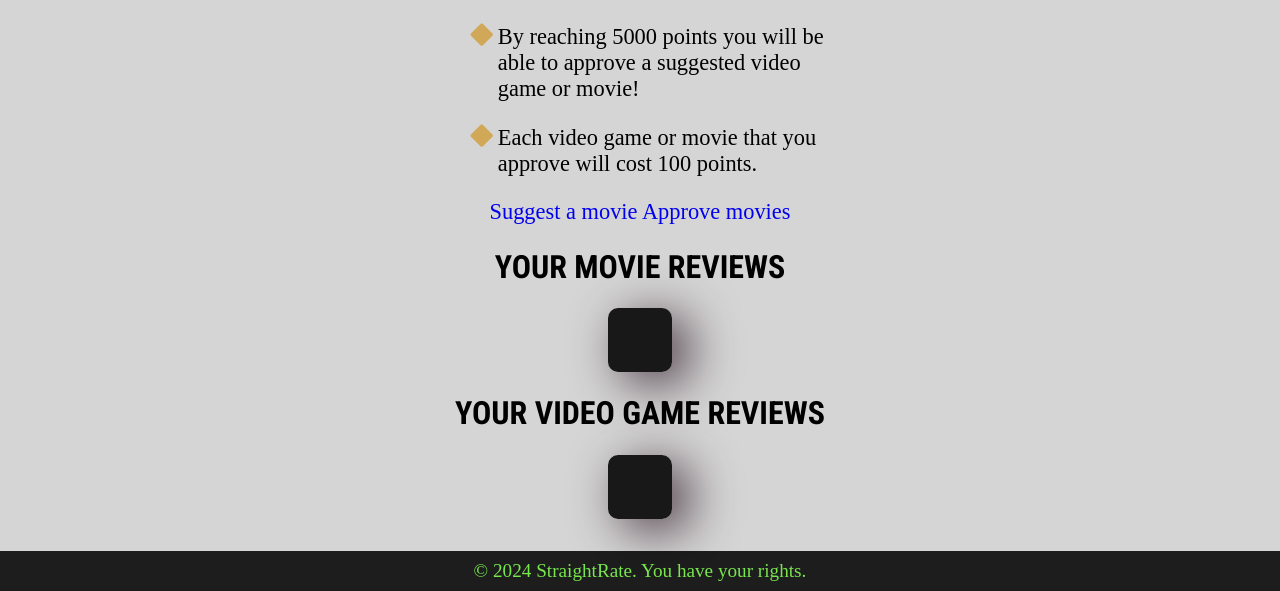
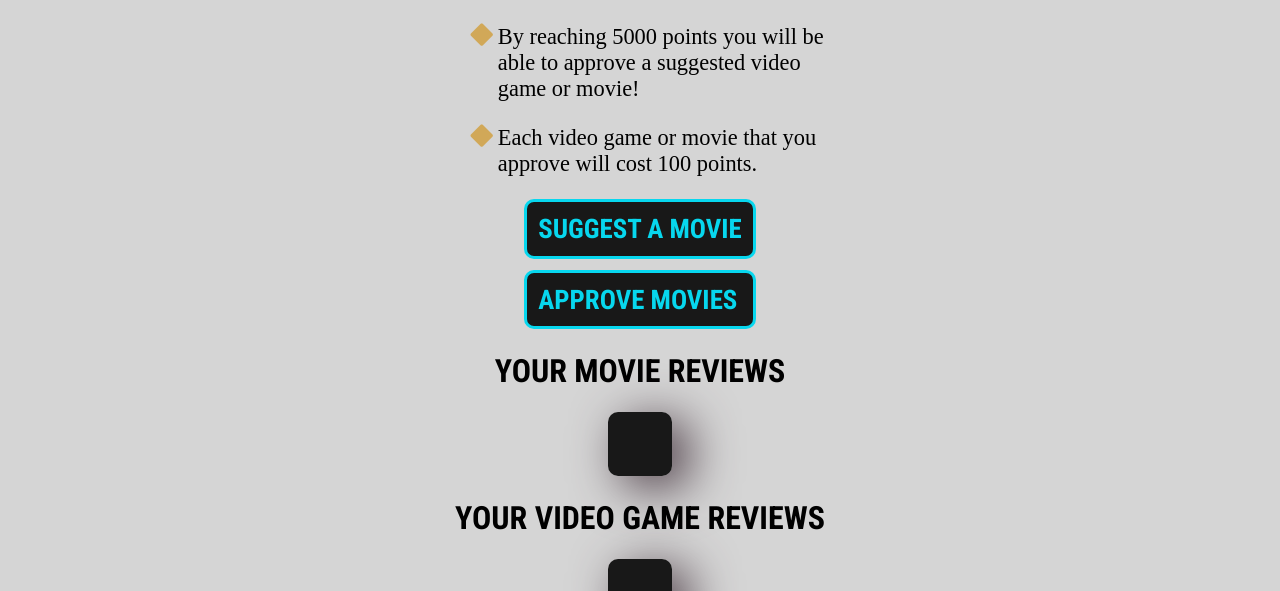
Before and after one commit to lefcho/StraightRate_2.0, a Django app: template templates/users/view-profile.html in a window 1280 px wide. Shown: the part 1289-1880 px from the top of the page. Run offline with Django 5.2, Linux system fonts and the light colour scheme; the template is opened without the code that fills it: values that come from a table or form of the project are taken from there, others are empty; the visitor is signed in with stand-in values (Sample User, id 1); some libraries are stand-ins or nearby versions; some web fonts are replaced.

Commit message:
updated: css to suggest / approve buttons

```diff
--- a/static/styles/profile.css
+++ b/static/styles/profile.css
@@ -52,7 +52,7 @@
     color: rgba(127, 255, 0, 0.8);
 }
 
-.points-info{
+.points-info {
     font-size: 1.4em;
     margin: 0 auto;
     width: 60%;
@@ -121,3 +121,27 @@
     display: inline;
     color: #d1a858;
 }
+
+.light-btn {
+    text-transform: uppercase;
+    padding: 0.4em;
+    font-size: 1.2em;
+    font-weight: bold;
+    transition: all .5s ease;
+    color: rgb(7, 215, 238);
+    border: 3px solid rgb(7, 215, 238);
+    border-radius: 10px;
+    background-color: rgba(0, 0, 0, 0.888);
+}
+
+.light-btn:hover {
+    color: rgba(0, 0, 0, 0.888);
+    background-color: rgb(7, 215, 238);
+}
+
+.perm-btns-div {
+    font-family: "Roboto Condensed", sans-serif;
+    display: flex;
+    flex-direction: column;
+    gap: 0.5em;
+}
--- a/templates/users/view-profile.html
+++ b/templates/users/view-profile.html
@@ -55,10 +55,10 @@
                     <div class="perm-btns-div">
                         {% has_permission_to_suggest user as can_suggest %}
                         {% if can_suggest %}
-                            <a class="perm-btn" href="#">Suggest a movie</a>
+                            <a class="perm-btn light-btn" href="#">Suggest a movie</a>
                             {% has_permission_to_approve user as can_approve %}
                             {% if can_approve %}
-                                <a class="perm-btn" href="#">Approve movies</a>
+                                <a class="perm-btn light-btn" href="#">Approve movies</a>
                             {% endif %}
                         {% endif %}
                     </div>
```
